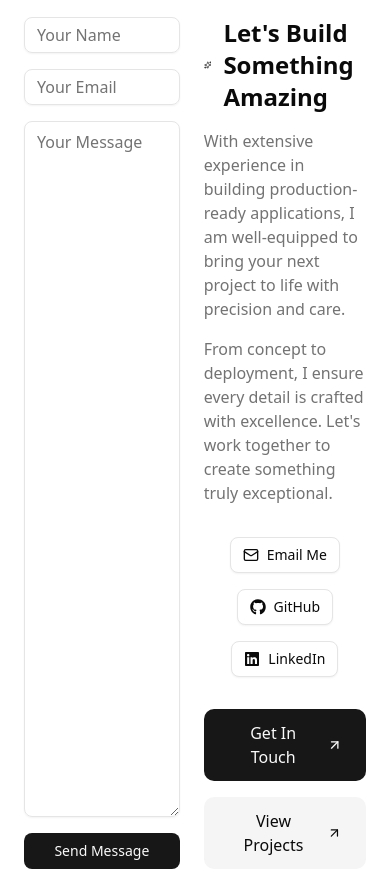
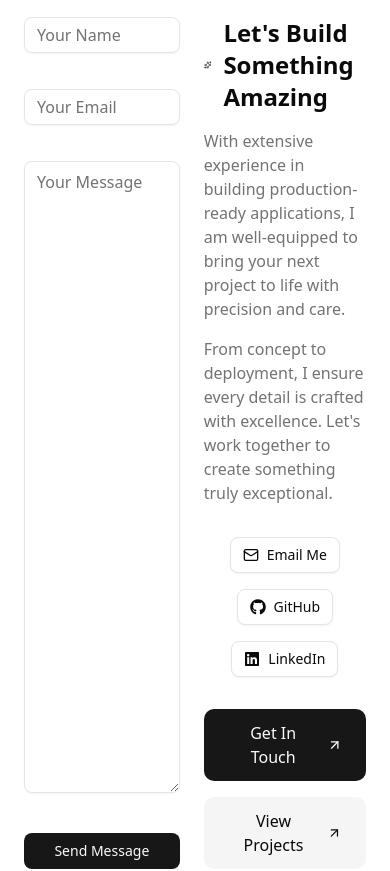
Before and after one commit to Mohamad-Gh/MyPortfolio, a React (Vite) app: page / in a window 390 px wide. Shown: the part 2720-3591 px from the top of the page. Built offline with nearby package versions, Linux system fonts and the light colour scheme.

Commit message:
fix issue of input invalidation errors pushed down other elements

```diff
--- a/src/components/ContactForm.tsx
+++ b/src/components/ContactForm.tsx
@@ -9,7 +9,7 @@ import { Input } from "@/components/ui/input";
 import { Textarea } from "@/components/ui/textarea";
 import { Button } from "@/components/ui/button";
 import { ArrowUpRight, Mail, Sparkles } from "lucide-react";
-import { Link } from "react-router-dom";
+import { Link, useNavigate } from "react-router-dom";
 import { FaGithub, FaLinkedin } from "react-icons/fa";
 
 const contactSchema = z.object({
@@ -31,11 +31,12 @@ const SERVICE_ID = "service_bzklv08";
 const TEMPLATE_ID = "template_43xvq0m";
 const PUBLIC_KEY = "jE28kDvV4AGqgfN8t";
 
-const handleGetInTouch = () => {
-  document.getElementById("contact")?.scrollIntoView({ behavior: "smooth" });
-};
+export default function Contact() {
+  const navigate = useNavigate();
 
-export default function Contact() {
+  const handleGetInTouch = () => {
+    navigate("");
+  };
   const {
     register,
     handleSubmit,
@@ -71,16 +72,16 @@ export default function Contact() {
   return (
     <section id="contact" className="py-10 space-y-6">
       <h2 className="text-2xl font-semibold text-center py-6">Contact Me</h2>
-      <div className="flex gap-6 sm:flex-col sm:items-center lg:flex-row lg:items-stretch">
+      <div className="flex gap-6 sm:flex-col sm:items-center lg:flex-row ">
         <form
           onSubmit={handleSubmit(onSubmit)}
-          className="space-y-4 w-1/2 flex flex-col justify-between "
+          className="space-y-4 w-1/2 flex flex-col justify-between"
         >
           <div>
             <Input placeholder="Your Name" {...register("name")} />
-            {errors.name && (
-              <p className="text-red-500 text-sm">{errors.name.message}</p>
-            )}
+            <p className="text-red-500 text-sm min-h-[1.25rem]">
+              {errors.name?.message}
+            </p>
           </div>
 
           <div>
@@ -89,24 +90,24 @@ export default function Contact() {
               placeholder="Your Email"
               {...register("email")}
             />
-            {errors.email && (
-              <p className="text-red-500 text-sm">{errors.email.message}</p>
-            )}
+            <p className="text-red-500 text-sm min-h-[1.25rem]">
+              {errors.email?.message}
+            </p>
           </div>
 
           <div className="flex-1">
             <Textarea
-              rows={10}
+              rows={8}
               placeholder="Your Message"
               {...register("message")}
               className="h-full"
             />
-            {errors.message && (
-              <p className="text-red-500 text-sm">{errors.message.message}</p>
-            )}
+            <p className="text-red-500 text-sm min-h-[1.25rem]">
+              {errors.message?.message}
+            </p>
           </div>
 
-          <Button type="submit" disabled={isSubmitting}>
+          <Button type="submit" className="py-2 mt-6" disabled={isSubmitting}>
             {isSubmitting ? "Sending..." : "Send Message"}
           </Button>
         </form>
@@ -172,13 +173,13 @@ export default function Contact() {
           <div className="pt-8 flex flex-col sm:flex-row sm:justify-center gap-4">
             <button
               onClick={handleGetInTouch}
-              className="flex items-center justify-center gap-2 px-6 py-3 bg-primary text-primary-foreground rounded-lg font-medium hover:bg-primary/90 transition-colors"
+              className="flex items-center justify-center gap-2 px-6 py-3 bg-primary text-primary-foreground rounded-lg font-medium hover:bg-primary/90 transition-colors cursor-pointer"
             >
               Get In Touch
               <ArrowUpRight className="w-4 h-4" />
             </button>
             <Link to={"/projects"}>
-              <button className="flex items-center justify-center gap-2 px-6 py-3 bg-muted text-foreground rounded-lg font-medium hover:bg-muted/80 transition-colors">
+              <button className="flex items-center justify-center gap-2 px-6 py-3 bg-muted text-foreground rounded-lg font-medium hover:bg-muted/80 transition-colors cursor-pointer">
                 View Projects
                 <ArrowUpRight className="w-4 h-4" />
               </button>
--- a/src/lib/techIcons.ts
+++ /dev/null
@@ -1,51 +0,0 @@
-import {
-  FaReact,
-  FaNodeJs,
-  FaDocker,
-  FaJs,
-  FaPython,
-  FaGitAlt,
-  FaAws,
-  FaFigma,
-  FaDatabase,
-  FaJava,
-  FaGithub,
-  FaHtml5,
-  FaCss3Alt,
-  FaSass,
-} from "react-icons/fa";
-import {
-  SiTailwindcss,
-  SiTypescript,
-  SiMongodb,
-  SiExpress,
-  SiGraphql,
-  SiRedux,
-  SiVite,
-} from "react-icons/si";
-
-import { type IconType } from "react-icons";
-
-export const techIcons: Record<string, IconType> = {
-  React: FaReact,
-  JavaScript: FaJs,
-  TypeScript: SiTypescript,
-  Tailwind: SiTailwindcss,
-  HTML: FaHtml5,
-  CSS: FaCss3Alt,
-  Sass: FaSass,
-  Redux: SiRedux,
-  Node: FaNodeJs,
-  Express: SiExpress,
-  MongoDB: SiMongodb,
-  GraphQL: SiGraphql,
-  Docker: FaDocker,
-  AWS: FaAws,
-  Git: FaGitAlt,
-  GitHub: FaGithub,
-  Figma: FaFigma,
-  Database: FaDatabase,
-  Java: FaJava,
-  Vite: SiVite,
-  Python: FaPython,
-};
```
